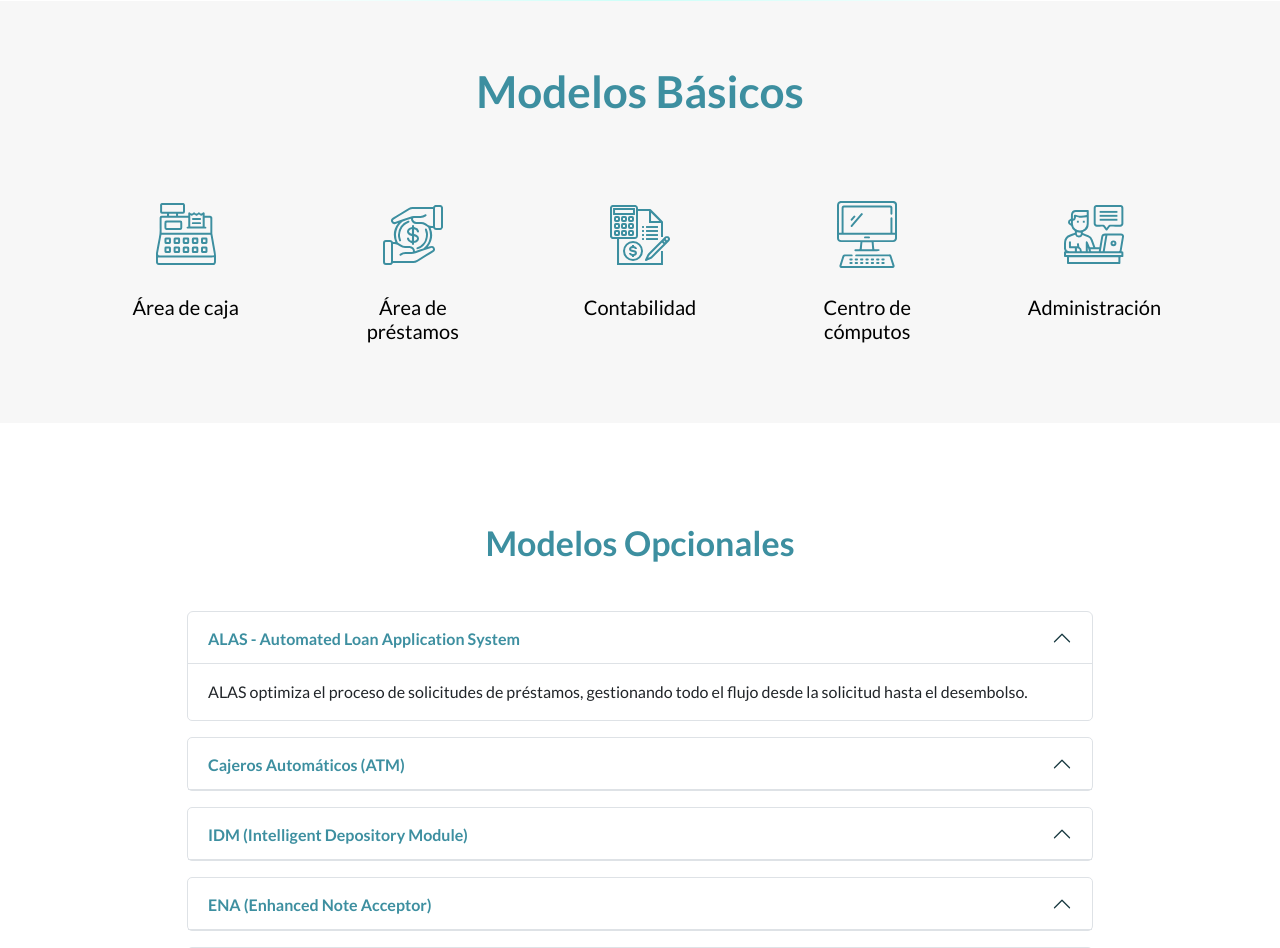
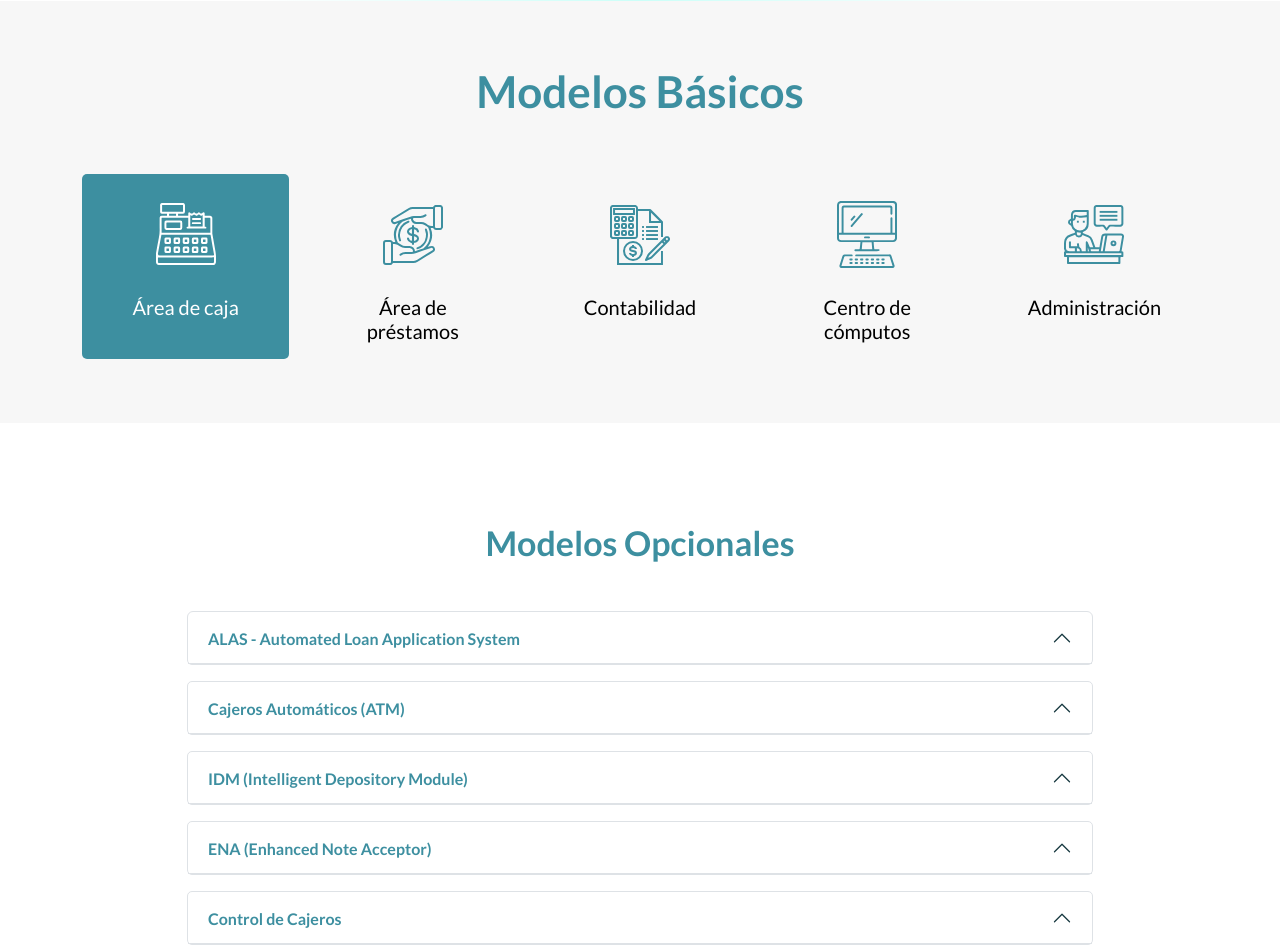
Before and after one commit to mioagency/helvetia, a PHP site: page /soluciones-ncus-web.php in a window 1280 px wide. Shown: the part 603-1551 px from the top of the page. Run offline with PHP 8.4, Linux system fonts and the light colour scheme; some libraries are stand-ins or nearby versions.

Commit message:
Fix show tab content on hover

```diff
--- a/index.php
+++ b/index.php
@@ -84,7 +84,7 @@ include_once ('templates/header.php'); ?>
     </ul>
 
     <div id="content" class="tab-content" role="tablist">
-        <div id="pane-A" class="card shadow-none tab-pane fade active show" role="tabpanel" aria-labelledby="tab-A">
+        <div id="pane-A" class="card shadow-none tab-pane fade" role="tabpanel" aria-labelledby="tab-A">
             <div class="card-header border-0 p-4 bg-light-primary rounded-2 mb-2" role="tab" id="heading-A">
                 <h5 class="mb-3">
                     <a class="text-decoration-none" data-bs-toggle="collapse" href="#collapse-A" aria-expanded="true" aria-controls="collapse-A">
--- a/soluciones-ncus-web.php
+++ b/soluciones-ncus-web.php
@@ -45,7 +45,7 @@ include_once('templates/header.php'); ?>
 
         <ul class="nav nav-tabs justify-content-between border-0 mio-bg-gradient-alt" role="tablist">
             <li class="nav-item col text-center">
-                <a id="tab-A" href="#pane-A" class="nav-link border border-0 bg-transparent" data-bs-toggle="tab" data-bs-target="#pane-A"
+                <a id="tab-A" href="#pane-A" class="nav-link border border-0 bg-transparent active" data-bs-toggle="tab" data-bs-target="#pane-A"
                     role="tab">
                     <button class="border border-0 bg-transparent" type="button">
                         <div class="icon-text-box d-flex flex-column gap-2">
@@ -115,7 +115,7 @@ include_once('templates/header.php'); ?>
                         </a>
                     </h5>
                 </div>
-                <div id="collapse-A" class="collapse show" data-bs-parent="#content" role="tabpanel"
+                <div id="collapse-A" class="collapse" data-bs-parent="#content" role="tabpanel"
                     aria-labelledby="heading-A">
                     <div class="card-body bg-light-grey">
                         <div class="row py-2">
@@ -585,7 +585,7 @@ include_once('templates/header.php'); ?>
                             ALAS - Automated Loan Application System
                         </button>
                     </h2>
-                    <div id="flush-collapseOne" class="accordion-collapse collapse show"
+                    <div id="flush-collapseOne" class="accordion-collapse collapse"
                         data-bs-parent="#accordionFlushExample">
                         <div class="accordion-body">ALAS optimiza el proceso de solicitudes de préstamos, gestionando
                             todo el flujo desde la solicitud hasta el desembolso.
```
